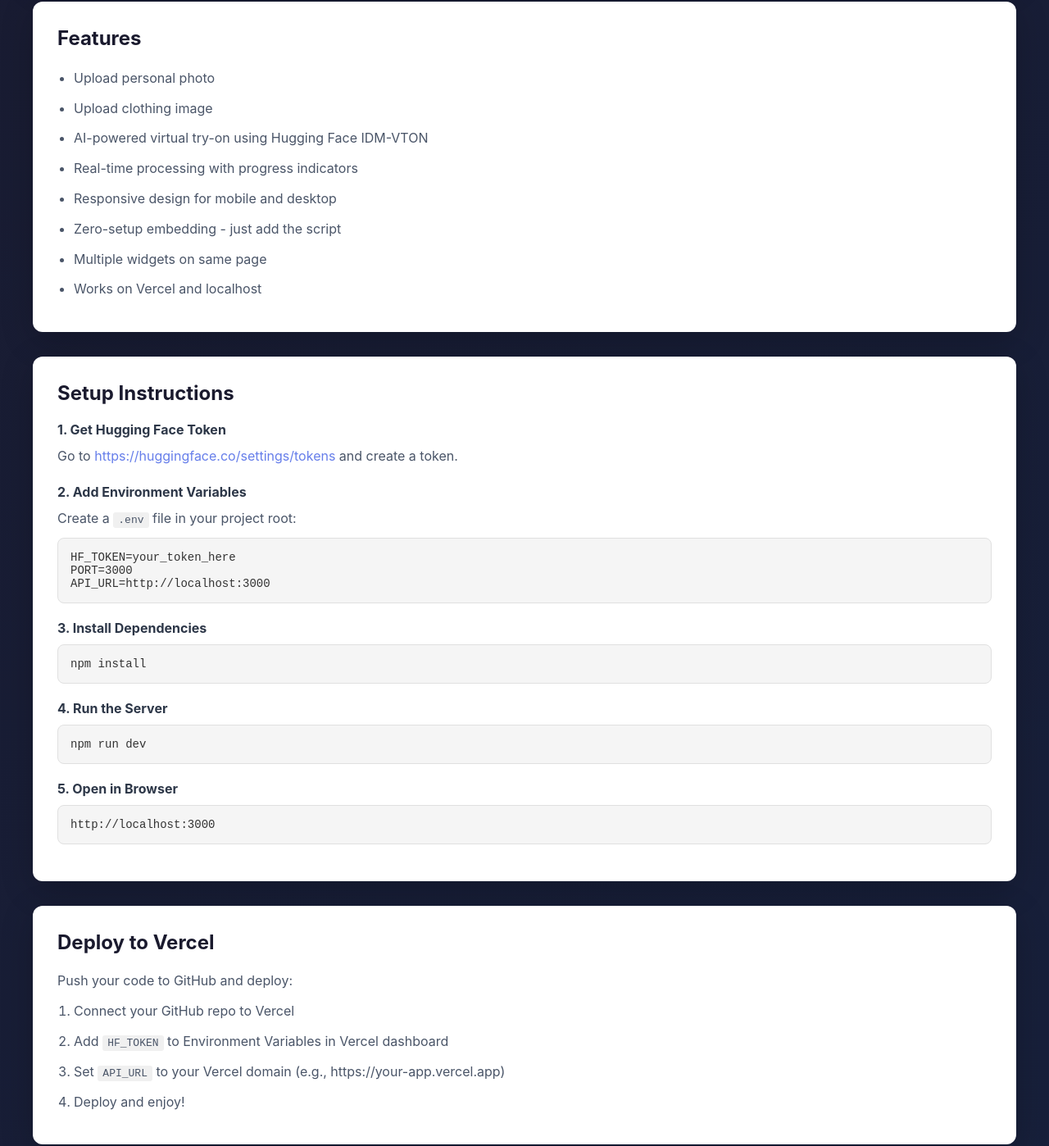
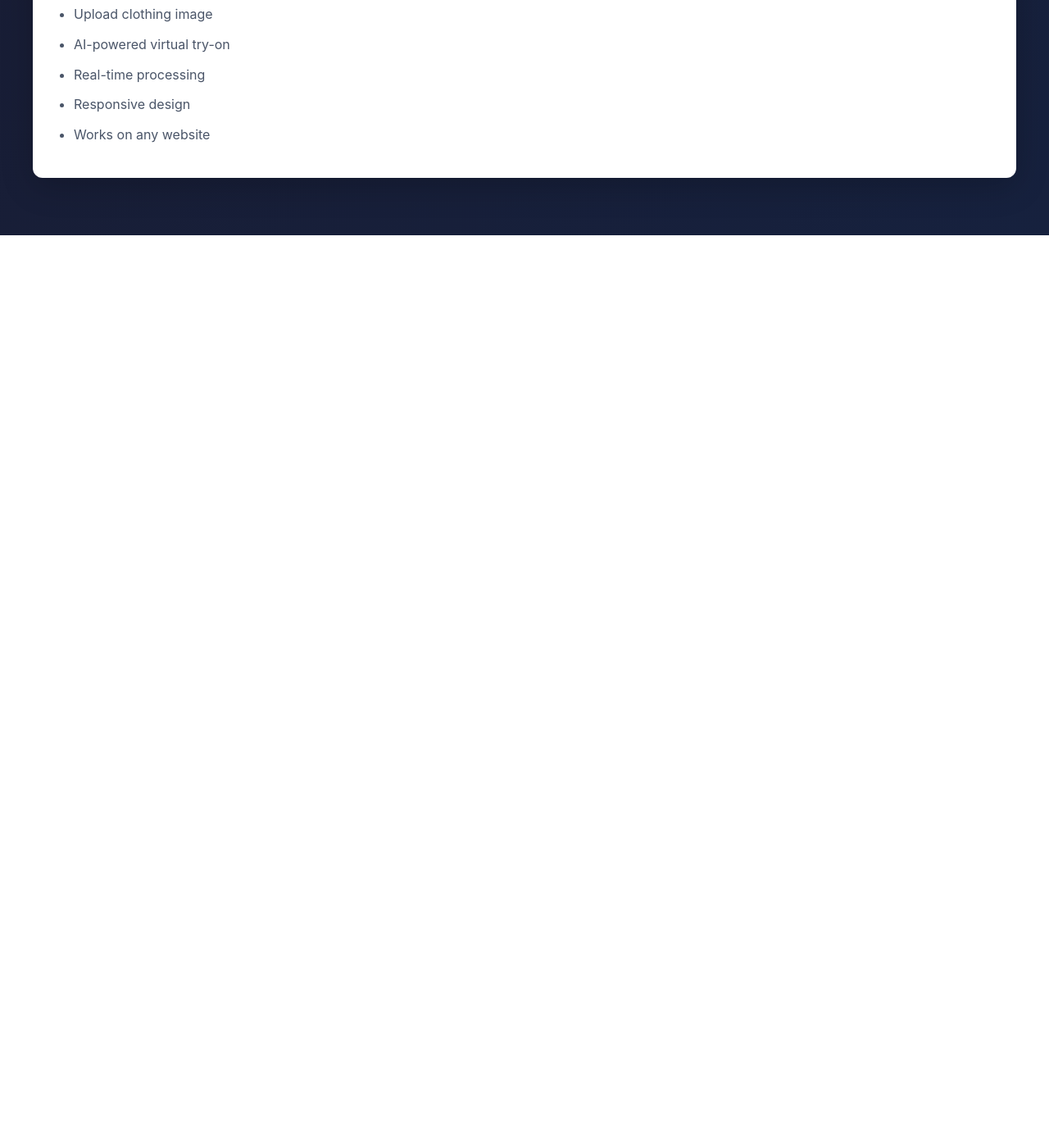
Before and after one commit to AbhiGandhi-A/vton-widget, a website: page public/index.html in a window 1280 px wide. Shown: the part 1402-2800 px from the top of the page at 82% size. After the commit the page ends 1689 px from the top, so only its background shows below. Drawn offline with Linux system fonts and the light colour scheme.

Commit message:
Update index.html

```diff
--- a/public/index.html
+++ b/public/index.html
@@ -10,31 +10,26 @@
       padding: 0;
       box-sizing: border-box;
     }
-
     body {
       font-family: -apple-system, BlinkMacSystemFont, 'Segoe UI', Roboto, sans-serif;
       background: linear-gradient(135deg, #1a1a2e 0%, #16213e 100%);
       min-height: 100vh;
       padding: 40px 20px;
     }
-
     .container {
       max-width: 1200px;
       margin: 0 auto;
     }
-
     h1 {
       color: white;
       margin-bottom: 10px;
       font-size: 32px;
     }
-
     .subtitle {
       color: #a0aec0;
       margin-bottom: 40px;
       font-size: 16px;
     }
-
     .demo-section {
       background: white;
       border-radius: 12px;
@@ -42,35 +37,29 @@
       margin-bottom: 30px;
       box-shadow: 0 10px 40px rgba(0, 0, 0, 0.2);
     }
-
     .demo-section h2 {
       color: #1a1a2e;
       margin-bottom: 20px;
       font-size: 24px;
     }
-
     .demo-section h3 {
       color: #2d3748;
       margin-top: 20px;
       margin-bottom: 10px;
       font-size: 16px;
     }
-
     .demo-section p {
       color: #4a5568;
       line-height: 1.6;
       margin-bottom: 10px;
     }
-
     .demo-section a {
       color: #667eea;
       text-decoration: none;
     }
-
     .demo-section a:hover {
       text-decoration: underline;
     }
-
     .code-block {
       background: #f5f5f5;
       border: 1px solid #e0e0e0;
@@ -83,7 +72,6 @@
       color: #333;
       word-break: break-all;
     }
-
     .demo-content {
       border: 2px dashed #cbd5e0;
       border-radius: 8px;
@@ -92,7 +80,6 @@
       min-height: 600px;
       background: #fafafa;
     }
-
     .info-box {
       background: #edf2f7;
       border-left: 4px solid #667eea;
@@ -100,23 +87,12 @@
       margin-bottom: 15px;
       border-radius: 4px;
     }
-
     .info-box strong {
       color: #667eea;
     }
-
-    ul {
-      margin-left: 20px;
-    }
-
-    ol {
-      margin-left: 20px;
-    }
-
-    li {
-      margin-bottom: 8px;
-    }
-
+    ul { margin-left: 20px; }
+    ol { margin-left: 20px; }
+    li { margin-bottom: 8px; }
     code {
       background: #f0f0f0;
       padding: 2px 6px;
@@ -136,10 +112,8 @@
       <div class="code-block">&lt;script src="https://your-domain.vercel.app/widget.js"&gt;&lt;/script&gt;</div>
       <p><strong>Step 2:</strong> Add this div where you want the widget to appear:</p>
       <div class="code-block">&lt;div id="vton"&gt;&lt;/div&gt;</div>
-      <p><strong>Alternative - Multiple Widgets:</strong> Use data attribute:</p>
-      <div class="code-block">&lt;div id="widget-1" data-vton-widget&gt;&lt;/div&gt;<br>&lt;div id="widget-2" data-vton-widget&gt;&lt;/div&gt;</div>
       <div class="info-box">
-        <strong>Note:</strong> The widget will automatically initialize when the page loads. No additional configuration needed!
+        <strong>Note:</strong> The widget will automatically initialize when the page loads!
       </div>
     </div>
 
@@ -155,63 +129,11 @@
       <ul style="color: #4a5568; line-height: 1.8;">
         <li>Upload personal photo</li>
         <li>Upload clothing image</li>
-        <li>AI-powered virtual try-on using Hugging Face IDM-VTON</li>
-        <li>Real-time processing with progress indicators</li>
-        <li>Responsive design for mobile and desktop</li>
-        <li>Zero-setup embedding - just add the script</li>
-        <li>Multiple widgets on same page</li>
-        <li>Works on Vercel and localhost</li>
+        <li>AI-powered virtual try-on</li>
+        <li>Real-time processing</li>
+        <li>Responsive design</li>
+        <li>Works on any website</li>
       </ul>
-    </div>
-
-    <div class="demo-section">
-      <h2>Setup Instructions</h2>
-      <h3>1. Get Hugging Face Token</h3>
-      <p>Go to <a href="https://huggingface.co/settings/tokens" target="_blank">https://huggingface.co/settings/tokens</a> and create a token.</p>
-
-      <h3>2. Add Environment Variables</h3>
-      <p>Create a <code>.env</code> file in your project root:</p>
-      <div class="code-block">HF_TOKEN=your_token_here<br>PORT=3000<br>API_URL=http://localhost:3000</div>
-
-      <h3>3. Install Dependencies</h3>
-      <div class="code-block">npm install</div>
-
-      <h3>4. Run the Server</h3>
-      <div class="code-block">npm run dev</div>
-
-      <h3>5. Open in Browser</h3>
-      <div class="code-block">http://localhost:3000</div>
-    </div>
-
-    <div class="demo-section">
-      <h2>Deploy to Vercel</h2>
-      <p>Push your code to GitHub and deploy:</p>
-      <ol style="color: #4a5568; line-height: 1.8;">
-        <li>Connect your GitHub repo to Vercel</li>
-        <li>Add <code>HF_TOKEN</code> to Environment Variables in Vercel dashboard</li>
-        <li>Set <code>API_URL</code> to your Vercel domain (e.g., https://your-app.vercel.app)</li>
-        <li>Deploy and enjoy!</li>
-      </ol>
-    </div>
-
-    <div class="demo-section">
-      <h2>Integration Example</h2>
-      <p>Complete HTML example to embed on any website:</p>
-      <div class="code-block">&lt;!DOCTYPE html&gt;<br>&lt;html&gt;<br>&lt;head&gt;<br>&nbsp;&nbsp;&lt;title&gt;My Store&lt;/title&gt;<br>&lt;/head&gt;<br>&lt;body&gt;<br>&nbsp;&nbsp;&lt;h1&gt;Welcome to My Store&lt;/h1&gt;<br>&nbsp;&nbsp;&lt;!-- Virtual Try-On Widget --&gt;<br>&nbsp;&nbsp;&lt;script src="https://your-domain.vercel.app/widget.js"&gt;&lt;/script&gt;<br>&nbsp;&nbsp;&lt;div id="vton"&gt;&lt;/div&gt;<br>&lt;/body&gt;<br>&lt;/html&gt;</div>
-    </div>
-
-    <div class="demo-section">
-      <h2>API Documentation</h2>
-      <h3>POST /api/vton/process</h3>
-      <p>Process images for virtual try-on</p>
-      <p><strong>Request Body:</strong></p>
-      <div class="code-block">{<br>  "userImage": "base64_encoded_image",<br>  "clothImage": "base64_encoded_image"<br>}</div>
-      <p><strong>Response:</strong></p>
-      <div class="code-block">{<br>  "status": "success",<br>  "result": "base64_encoded_result_image",<br>  "timestamp": "2024-11-18T..."<br>}</div>
-
-      <h3>GET /api/health</h3>
-      <p>Health check endpoint</p>
-      <div class="code-block">{<br>  "status": "ok",<br>  "timestamp": "2024-11-18T...",<br>  "hf_token_configured": true<br>}</div>
     </div>
   </div>
 
```
